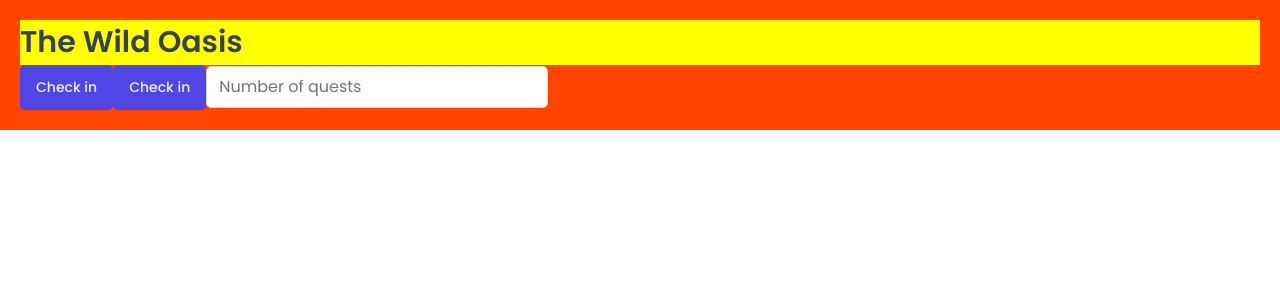
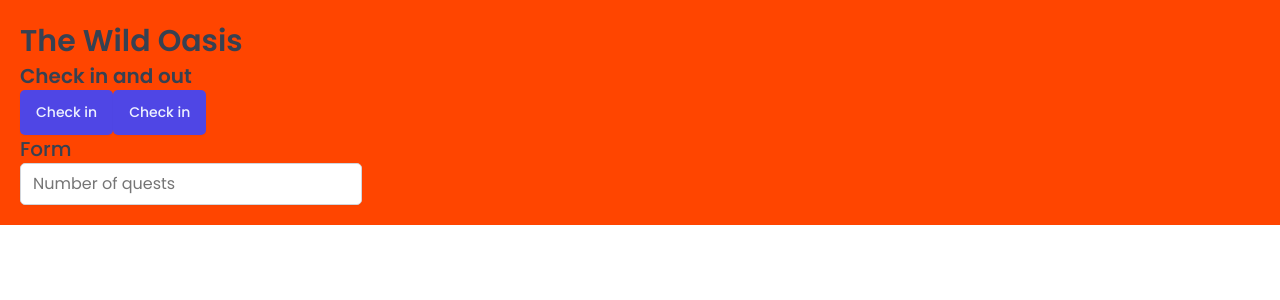
Before and after one commit to terovleppanen/the-wild-oasis, a React (Vite) app: page / in a window 1280 px wide. Shown: the top 300 px of the page. Built offline with nearby package versions, Linux system fonts and the light colour scheme; a web font is replaced by a local one.

Commit message:
Add Heading styled component.

```diff
--- a/src/App.jsx
+++ b/src/App.jsx
@@ -2,12 +2,7 @@
 import GlobalStyles from "./styles/GlobalStyles";
 import Button from "./ui/Button";
 import Input from "./ui/Input";
-
-const H1 = styled.h1`
-  font-size: 30px;
-  font-weight: 600;
-  background-color: yellow;
-`;
+import Heading from "./ui/Heading";
 
 const StyledApp = styled.div`
   background-color: orangered;
@@ -19,9 +14,13 @@
     <>
       <GlobalStyles />
       <StyledApp>
-        <H1>The Wild Oasis</H1>
+        <Heading as="h1">The Wild Oasis</Heading>
+
+        <Heading as="h2">Check in and out</Heading>
         <Button onClick={() => console.log("check in")}>Check in</Button>
         <Button onClick={() => console.log("check out")}>Check in</Button>
+
+        <Heading as="h3">Form</Heading>
         <Input type="number" placeholder="Number of quests" />
       </StyledApp>
     </>
--- /dev/null
+++ b/src/ui/Heading.jsx
@@ -0,0 +1,27 @@
+import styled, { css } from "styled-components";
+
+const Heading = styled.h1`
+  ${(props) =>
+    props.as === "h1" &&
+    css`
+      font-size: 3rem;
+      font-weight: 600;
+    `}
+
+  ${(props) =>
+    props.as === "h2" &&
+    css`
+      font-size: 2rem;
+      font-weight: 600;
+    `}
+
+    ${(props) =>
+    props.as === "h3" &&
+    css`
+      font-size: 2rem;
+      font-weight: 500;
+    `}
+  line-height: 1.4;
+`;
+
+export default Heading;
```
